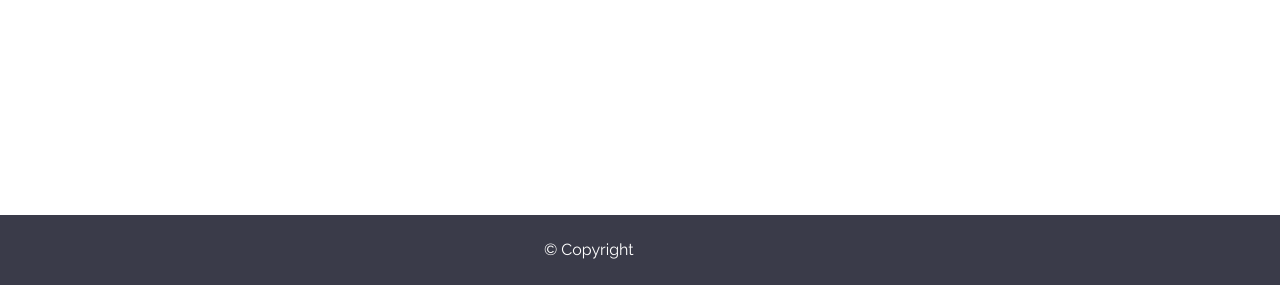
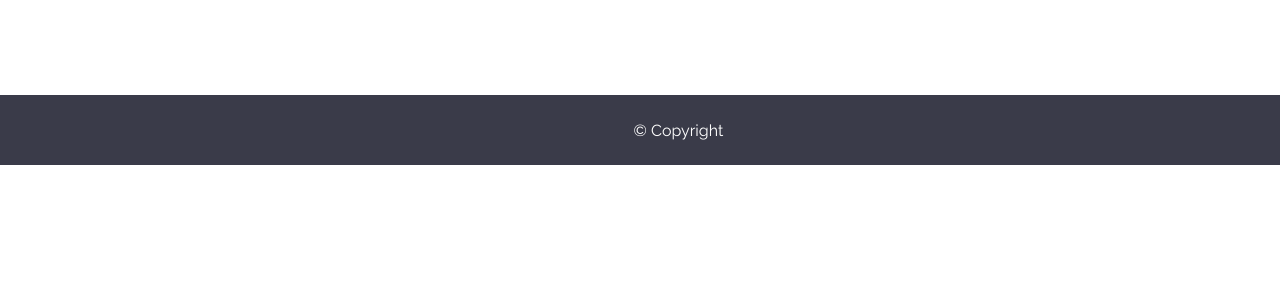
Before and after one commit to Niennis/app-love, a plain HTML site: page index.html in a window 1280 px wide. Shown: the part 4104-4389 px from the top of the page. After the commit the page ends 4269 px from the top, so only its background shows below. Drawn offline with Linux system fonts and the light colour scheme.

Commit message:
correccion footer

```diff
--- a/index.html
+++ b/index.html
@@ -104,8 +104,8 @@
 
 			<tr>
 				<td><img src="AppLove-Laboratoria/assets/images/work-7.jpg" alt=""><h4>NOMBRE DEL PROYECTO</h4></td>
-				<td><img src="AppLove-Laboratoria/assets/images/work-8.jpg" alt=""><h4>NOMBRE DEL PROYECTO</h4></td>
-				<td><img src="AppLove-Laboratoria/assets/images/work-9.jpg" alt=""><h4>NOMBRE DEL PROYECTO</h4></td>
+				<td><img src="AppLove-Laboratoria/assets/images/work-10.jpg" alt=""><h4>NOMBRE DEL PROYECTO</h4></td>
+				<td><img src="AppLove-Laboratoria/assets/images/work-11.jpg" alt=""><h4>NOMBRE DEL PROYECTO</h4></td>
 			</tr>
 
 
--- a/main.css
+++ b/main.css
@@ -272,7 +272,7 @@ a:hover {
   height: 70px;
   width:100%;
   position: relative;
-  top:50%;
+  top:35%;
   background-color: #3A3B49;
 }
 
@@ -280,8 +280,8 @@ a:hover {
   color:white;
   text-align: center;
   position:relative;
-  top:30%;
-  left:-4%;
+  top:32%;
+  left:3%;
 }
 
 /*FIN FOOTER*/
```
